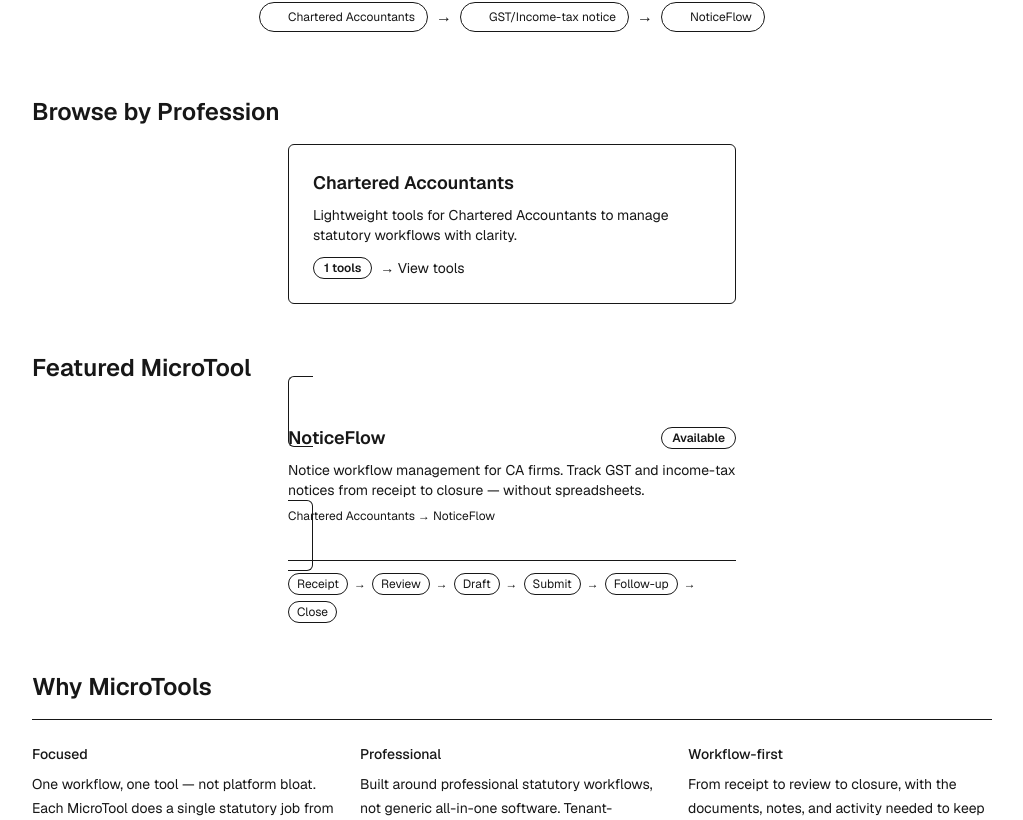
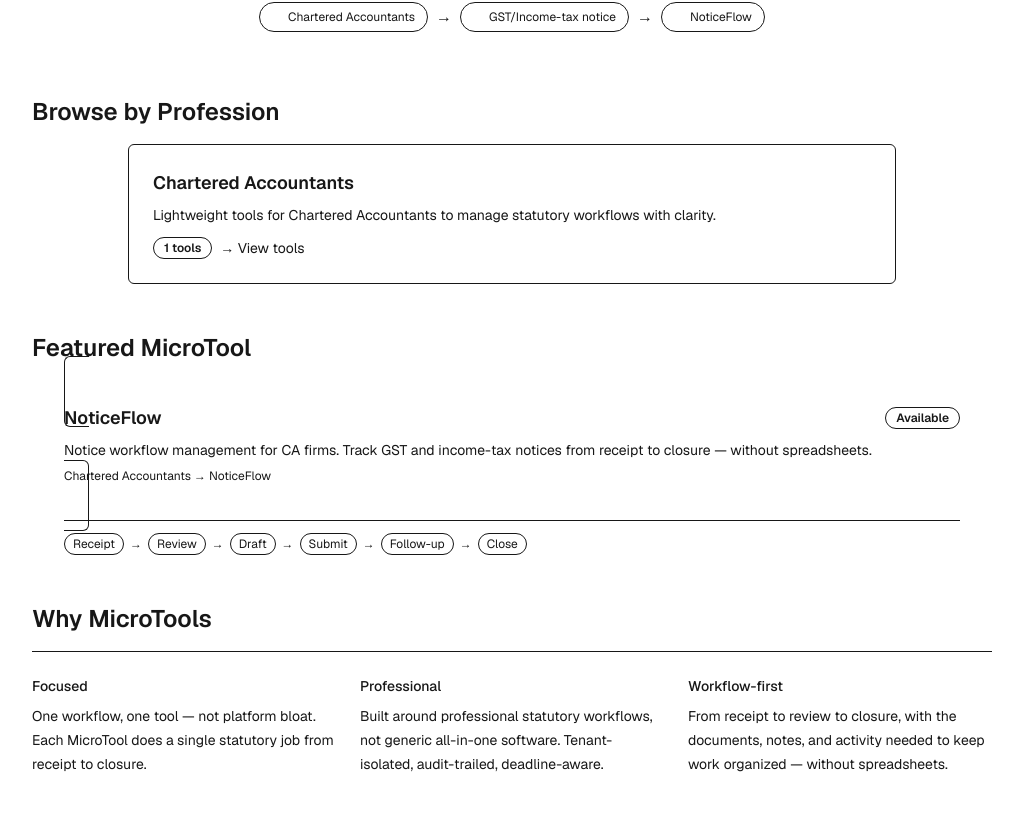
Before and after one commit to kaushalbhat0-personal/MicroNest-MicroTools, a Next.js app: page / in a window 1280 px wide. Shown: the part 615-1435 px from the top of the page, without its empty margins (128-1151 px from the left). Built offline with nearby package versions, Linux system fonts and the light colour scheme.

Commit message:
feat(micronest): finalize responsive marketing and organize docs

```diff
--- a/src/app/page.tsx
+++ b/src/app/page.tsx
@@ -36,7 +36,7 @@ export default function HomePage() {
 
         <section className="space-y-4">
           <h2 className="text-2xl font-semibold">Browse by Profession</h2>
-          <div className={professions.length === 1 ? "grid gap-4 max-w-md mx-auto" : "grid gap-4 md:grid-cols-2"}>
+          <div className={professions.length === 1 ? "grid gap-4 max-w-3xl mx-auto" : "grid gap-4 md:grid-cols-2"}>
             {professions.map((p) => (
               <ProfessionCard key={p.slug} profession={p} />
             ))}
@@ -45,7 +45,7 @@ export default function HomePage() {
 
         <section className="space-y-4">
           <h2 className="text-2xl font-semibold">Featured MicroTool</h2>
-          <div className={tools.length === 1 ? "grid gap-4 max-w-md mx-auto" : "grid gap-4 md:grid-cols-2"}>
+          <div className={tools.length === 1 ? "grid gap-4 max-w-4xl mx-auto" : "grid gap-4 md:grid-cols-2"}>
             {tools.map((t) => (
               <div key={t.slug} className="space-y-0">
                 <ToolCard tool={t} />
```
Also changed, not shown: 17 other files (tests, documents, lock files or other folders).
